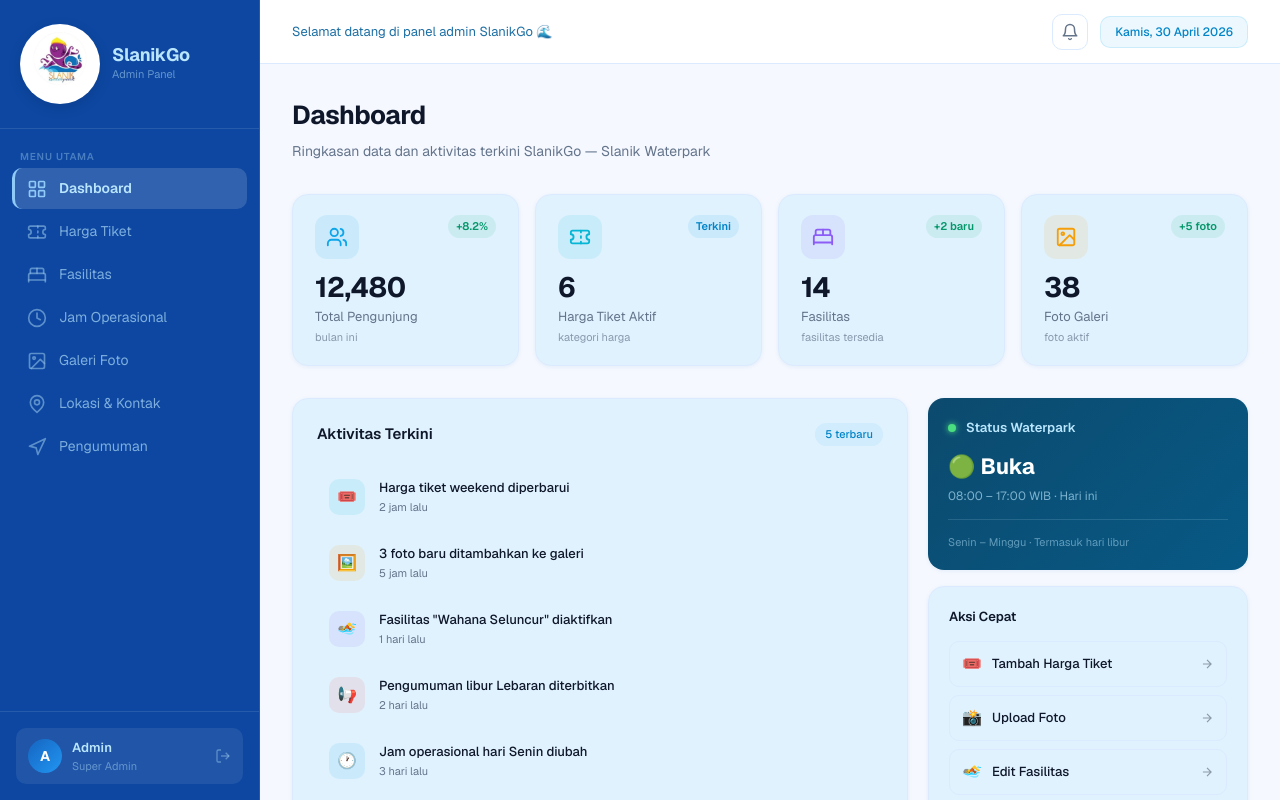
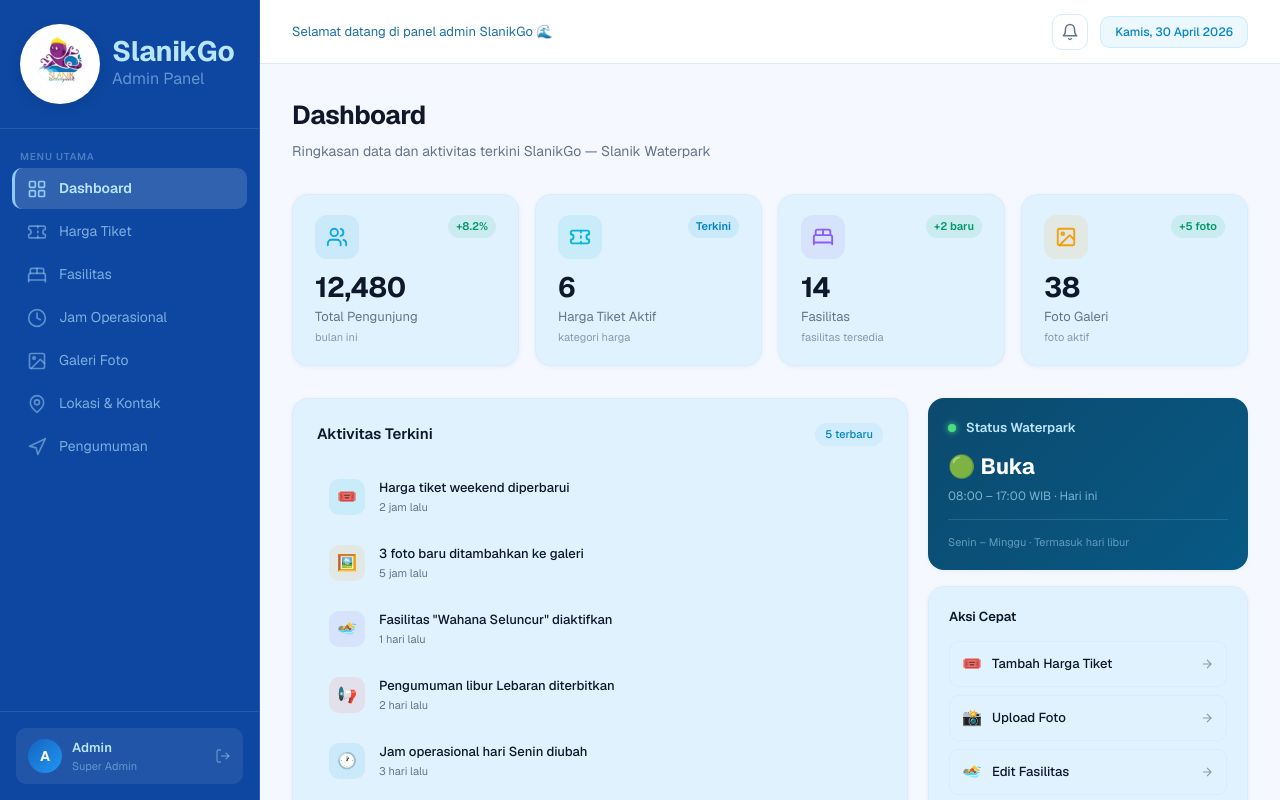
Before and after one commit to Nur-Fitriana/SlanikGo, a Next.js app in the folder cms/: page / in a window 1280 px wide. Built offline with nearby package versions, Linux system fonts and the light colour scheme.

Commit message:
design: menyesuaikan ukuran tulisan slanikGo

```diff
--- a/cms/src/app/components/Sidebar.tsx
+++ b/cms/src/app/components/Sidebar.tsx
@@ -140,7 +140,7 @@
             <p
               style={{
                 color: "#bae6fd",
-                fontSize: "18px",
+                fontSize: "28px",
                 fontWeight: "700",
                 letterSpacing: "-0.3px",
                 lineHeight: 1,
@@ -148,7 +148,7 @@
             >
               SlanikGo
             </p>
-            <p style={{ color: "rgba(186, 230, 253, 0.5)", fontSize: "11px", marginTop: "2px" }}>
+            <p style={{ color: "rgba(186, 230, 253, 0.5)", fontSize: "16px", marginTop: "2px" }}>
               Admin Panel
             </p>
           </div>
```
